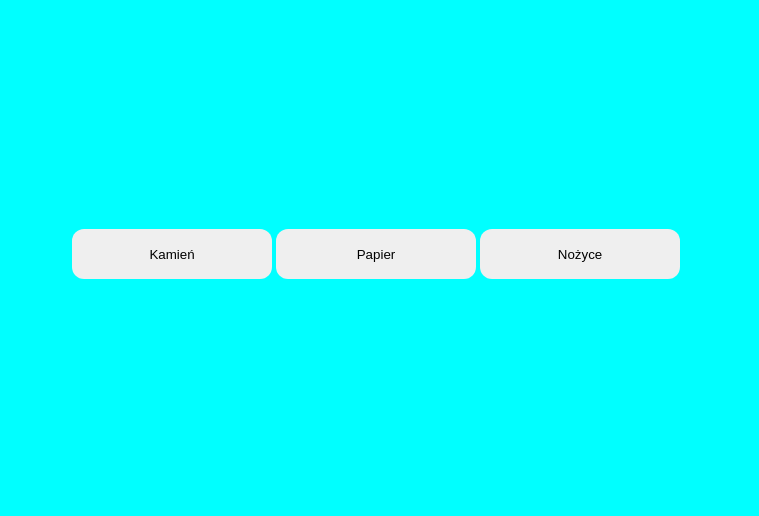
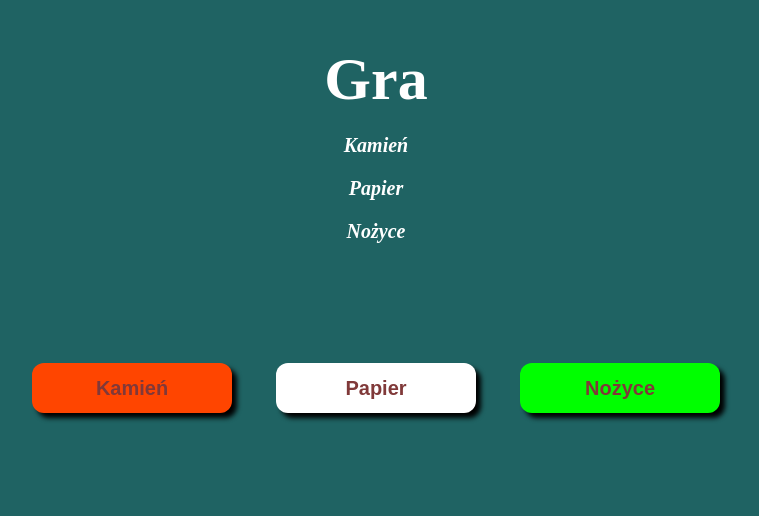
Before and after one commit to damianfaron/javascript-prework, a website: page index.html in a window 1280 px wide. Shown: the part 121-637 px from the top of the page, without its empty margins (264-1023 px from the left). Drawn offline with Linux system fonts and the light colour scheme.

Commit message:
add style to game

```diff
--- a/index.html
+++ b/index.html
@@ -9,17 +9,26 @@
 
 <body>
     <div class="container">
+        <div class="items">
+            <h1>Gra</h1>
+            <p>Kamień</p>
+            <p>Papier</p>
+            <p>Nożyce</p>
+        </div>
+
         <div id="buttons">
-            <button id="button-rock">Kamień</button>
-            <button id="button-paper">Papier</button>
-            <button id="button-scissors">Nożyce</button>
+            <button id="button-rock" class="rock">Kamień</button>
+            <button id="button-paper" class="paper"> Papier</button>
+            <button id="button-scissors" class="scissors">Nożyce</button>
 
         </div>
 
         <div id="messages"></div>
+
     </div>
     <script src="js/functions.js"></script>
     <script src="js/script.js"></script>
+    <!-- <script src="https://kit.fontawesome.com/16bd03b2c2.js" crossorigin="anonymous"></script> -->
 </body>
 
 </html>
--- a/sass/style.scss
+++ b/sass/style.scss
@@ -13,11 +13,52 @@ body {
 	height: 100vh;
 	text-align: center;
 }
-
+.items {
+	// width: 300px;
+	// height: 200px;
+	// display: flex;
+	// flex-direction: column;
+	// align-items: center;
+	// justify-content: center;
+	color: white;
+}
+h1 {
+	font-size: 60px;
+}
+.items {
+	p {
+		font-size: 20px;
+		font-style: italic;
+		font-weight: bold;
+		margin: 20px 0;
+	}
+}
 button {
 	width: 200px;
 	height: 50px;
 	margin-bottom: 50px;
 	border-radius: 12px;
 	border: none;
+	box-shadow: 5px 5px 5px black;
+	margin: 100px 20px;
+	font-size: 20px;
+	font-weight: bold;
+	color: rgb(128, 57, 57);
+	transition: all 0.5s;
 }
+
+.rock {
+	background-color: orangered;
+}
+.paper {
+	background-color: white;
+}
+
+.scissors {
+	background-color: lime;
+}
+
+button:hover {
+	background-color: aqua;
+	color: black;
+}
```
Also changed, not shown: css/style.css, 1 other file.
